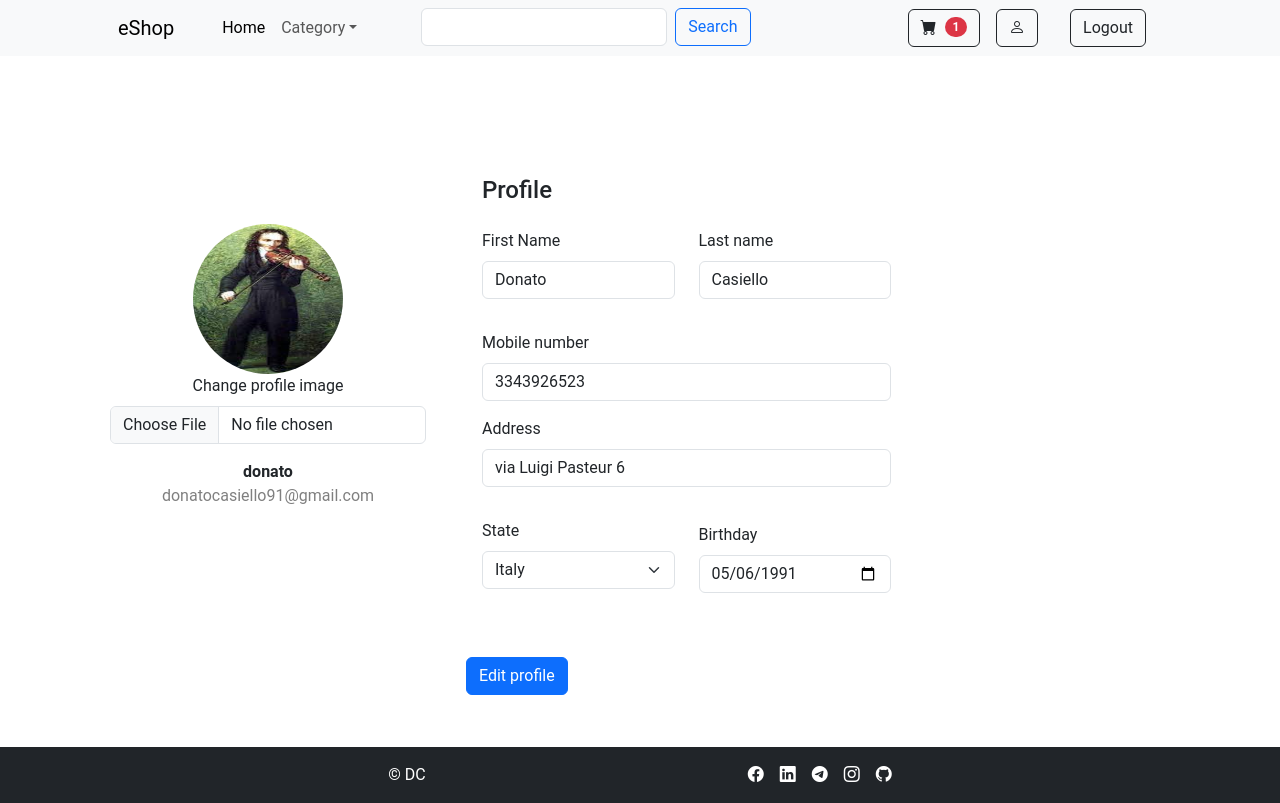
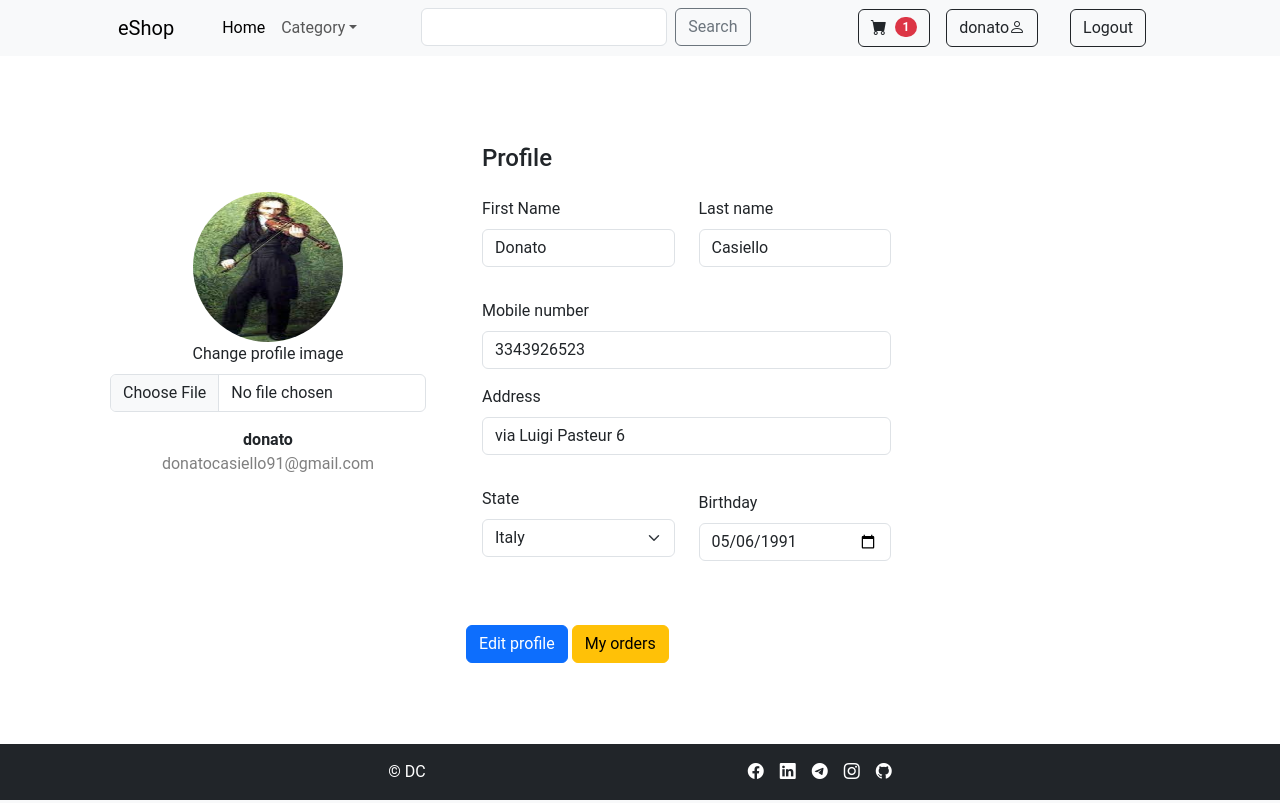
Before and after one commit to donato-casiello/eShop, a Django app: a page that uses buy/templates/buy/layout.html in a window 1280 px wide. Run offline with Django 4.2, Linux system fonts and the light colour scheme; a user stored in the database is signed in; data comes from the database, SQL or seed files in the repository; both versions use the stored data as it was after the commit; some libraries are stand-ins or nearby versions.

Commit message:
My orders view

```diff
--- a/buy/models.py
+++ b/buy/models.py
@@ -46,6 +46,9 @@ class Item(models.Model):
 
     def add_to_cart_url(self):
         return reverse("add-to-cart", kwargs={"slug": self.slug})
+
+    def increaseQuantity_url(self):
+        return reverse("increaseQuantity", kwargs={"slug": self.slug})
 
     def remove_from_cart_url(self):
         return reverse("remove-from-cart", kwargs={"slug": self.slug})
--- a/buy/static/buy/script.js
+++ b/buy/static/buy/script.js
@@ -14,20 +14,13 @@ function addToCart(slug){
         // Check if the item is in the cart or not and update the cart item count
         console.log(result.added_to_cart);
         if(result && result.added_to_cart === false) {
+            // Update the cartCount
             let cartCount = document.getElementById('cartCount');
             let newCount = parseInt(cartCount.innerHTML) + 1;
             cartCount.innerHTML = newCount;
-            console.log(newCount);
-        }})
+        }
+    })
 }
-
-// Close the modal
-function closeModal(){
-    const modal = document.getElementById('overlay');
-    console.log(modal)
-    modal.style.display = "none";
-}
-
 
 // Handle the cookies
 function getCookie(name) {
--- a/buy/templates/buy/home.html
+++ b/buy/templates/buy/home.html
@@ -67,7 +67,7 @@
                         </div>
                       </div>
                     </div>
-                  </div>
+                </div>
             </div>
         </div>
         {% endfor %}
--- a/buy/templates/buy/layout.html
+++ b/buy/templates/buy/layout.html
@@ -47,7 +47,7 @@
                             <form class="d-flex ms-5" action="{% url 'search'  %}" method="POST">
                                 {% csrf_token %}
                                 <input name="query" class="form-control mx-2" type="text">
-                                <input type="submit" class="btn btn-outline-primary" value="Search">
+                                <input type="submit" class="btn btn-outline-secondary me-2" value="Search">
                             </form>
                         </div>
                     </ul>
@@ -61,7 +61,7 @@
                             </a>
                         </button>
                         <button class="btn btn-outline-dark mx-3">
-                            <a href="{% url 'profile' request.user.username %}" class="nav-link"><i class="bi bi-person"></i></a>
+                            <a href="{% url 'profile' request.user.username %}" class="nav-link d-flex">{{ request.user.username }}<i class="bi bi-person"></i></a>
                         </button>
                         <button class="btn btn-outline-dark mx-3">
                             <a href="{% url 'account_logout' %}" class="nav-link">Logout</a>
--- a/buy/templates/buy/order_summary.html
+++ b/buy/templates/buy/order_summary.html
@@ -27,7 +27,7 @@
                     <td class="p-4">
                         <a href="{% url 'remove-single-item-from-cart' order_item.item.slug %}"><i class="bi bi-dash me-2"></i></a>
                         {{ order_item.quantity }}
-                        <a href="{% url 'add-to-cart' order_item.item.slug %}"><i class="bi bi-plus ms-2"></i></a>
+                        <a href="{% url 'increaseQuantity' order_item.item.slug %}"><i class="bi bi-plus ms-2"></i></a>
                     </td>
                     <td class="p-4">
                         {% if order_item.item.discount_price %}
@@ -36,7 +36,7 @@
                         {% else %}
                             ${{ order_item.get_total_price }}
                         {% endif %}
-                        <a style="color: red;" href="{% url 'remove-from-cart' order_item.item.slug %}"><i class="bi bi-trash float-end"></i></a>
+                        <a href="{% url 'remove-from-cart' order_item.item.slug %}"><i class="bi bi-trash float-end"></i></a>
                     </td>
                 </tr>
                 {% empty %}
--- a/buy/templates/buy/product_detail.html
+++ b/buy/templates/buy/product_detail.html
@@ -44,7 +44,7 @@
                     <p>{{ object.description }}</p>
                     <form method="POST" action="{% url 'add-to-cart' object.slug %}">
                         {% csrf_token %}
-                        <a class="btn btn-primary ms-1" onclick="addToCart('{{ object.slug }}')" data-bs-toggle="modal" data-bs-target="#addToCartModal">
+                        <a class="btn btn-outline-primary ms-1" id="addToCartBtn" onclick="addToCart('{{ object.slug }}')" data-bs-toggle="modal" data-bs-target="#addToCartModal">
                             Add to cart
                             <i class="fas fa-shopping-cart ms-1"></i>
                         </a>
--- a/buy/templates/buy/profile.html
+++ b/buy/templates/buy/profile.html
@@ -5,7 +5,7 @@
 
     {% block content %}
     <div class="container">
-        <div class="container rounded bg-white mt-5 mb-5 pt-4 pb-1">
+        <div class="container rounded bg-white mt-3 mb-5 pt-4 pb-1">
             <form method="post" action="{% url 'profile' request.user.username %}" enctype="multipart/form-data">
                 {% csrf_token %}
                 <div class="row">
@@ -27,7 +27,6 @@
                                 <h4 class="text-right">Profile</h4>
                             </div>
                             <div class="row mt-2">
-                                <!--<div class="col-md-6"><label class="labels">Name</label><input disabled type="text" class="form-control" placeholder="first name" value="{{ user.first_name }}"></div>-->
                                 <div class="col-md-6 ">{{ form.first_name | as_crispy_field }}</div>
                                 <div class="col-md-6">{{ form.last_name | as_crispy_field }}</div>
                             </div>
@@ -42,6 +41,7 @@
 
                         </div>
                         <input type="submit" class="btn btn-primary" value="Edit profile">
+                        <a class="btn btn-warning" href="{% url 'orders' request.user.username %}">My orders</a>
                     </div>
 
 
--- a/buy/urls.py
+++ b/buy/urls.py
@@ -8,11 +8,13 @@ urlpatterns = [
     path("category/<str:category>/", views.categoryList, name="category"),
     path("search", views.search, name="search"),
     path("add-to-cart/<slug>", views.addToCart, name="add-to-cart"),
+    path("increaseQuantity/<slug>", views.increaseQuantity, name="increaseQuantity"),
     path("remove-from-cart/<slug>", views.removeFromCart, name="remove-from-cart"),
     path("remove-single-item-from-cart/<slug>", views.removeSingleItemFromCart, name="remove-single-item-from-cart"),
     path("order-summary", views.OrderSummaryView.as_view(), name="order-summary"),
     path("create_checkout_session/", views.Create_Checkout_Session.as_view(), name="create_checkout_session"),
     path("profile/<str:username>/", views.profilePage.as_view(), name="profile"),
+    path("profile/<str:username>/orders", views.ordersPage.as_view(), name="orders"),
     path("success/", views.success, name="success"),
     path("cancel/", views.cancel, name="cancel"),
     path("webhook/stripe", views.my_webhook_view, name="my_webhook_view"),
--- a/buy/views.py
+++ b/buy/views.py
@@ -66,8 +66,6 @@ def addToCart(request, slug):
             order = order_qs[0]
             # Check if the order item is in the order
             if order.items.filter(item__slug=item.slug).exists():
-                order_item.quantity += 1
-                order_item.save()
                 return JsonResponse({"message":"Add to cart successfully", "item_slug":item_slug, "added_to_cart" : True })
             else:
                 order.items.add(order_item)
@@ -78,6 +76,22 @@ def addToCart(request, slug):
             order = Order.objects.create(user=request.user, ordered_date=ordered_date)
             order.items.add(order_item)
             return JsonResponse({"message":"Add to cart successfully", "item_slug":item_slug, "added_to_cart" : False })
+
+# Increase quantity in order summary
+@login_required
+def increaseQuantity(request, slug):
+    item = get_object_or_404(Item, slug=slug)
+    order_item, created = OrderItem.objects.get_or_create(item=item, user=request.user, ordered=False)
+    order_qs = Order.objects.filter(user=request.user, ordered=False)
+    if order_qs.exists():
+            order = order_qs[0]
+            order_item.quantity += 1
+            order_item.save()
+            context = {
+                "order_item" : order_qs
+            }
+            return redirect('order-summary')
+
 
 # Remove item from cart
 @login_required
@@ -314,3 +328,15 @@ def fulfill_order(order_id):
     order.ordered = True
     order.ordered_date = datetime.datetime.now()
     order.save()
+
+class ordersPage(LoginRequiredMixin, View):
+     def get(self, *arg, **kwargs):
+        try:
+            orders = Order.objects.filter(user=self.request.user, ordered=True)
+            context = {
+                "orders" : orders
+                }
+            return render(self.request, "buy/orders.html", context)
+        except ObjectDoesNotExist:
+            messages.error(self.request, "You don't have any orders")
+            return redirect("/")
```
Also changed, not shown: buy/templates/buy/orders.html (added, +27 -0 lines), db.sqlite3, media/download_2.jpeg (added).
